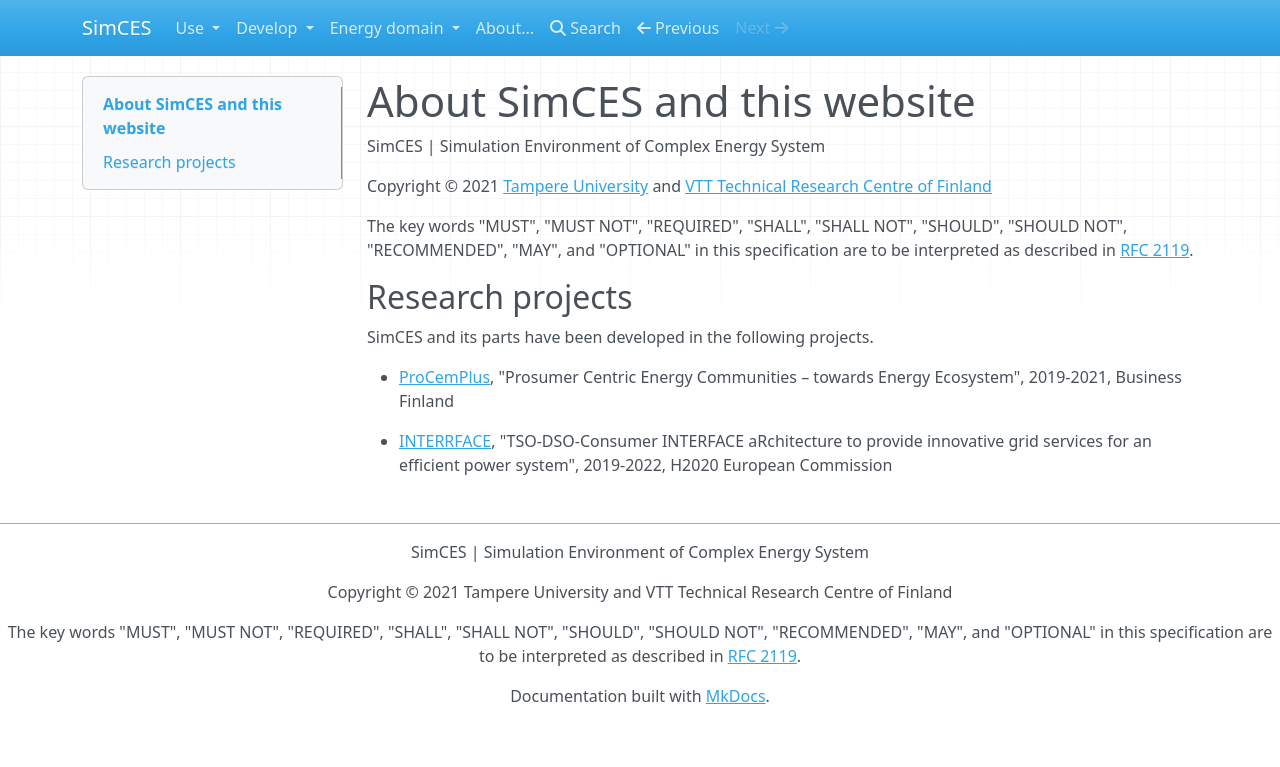
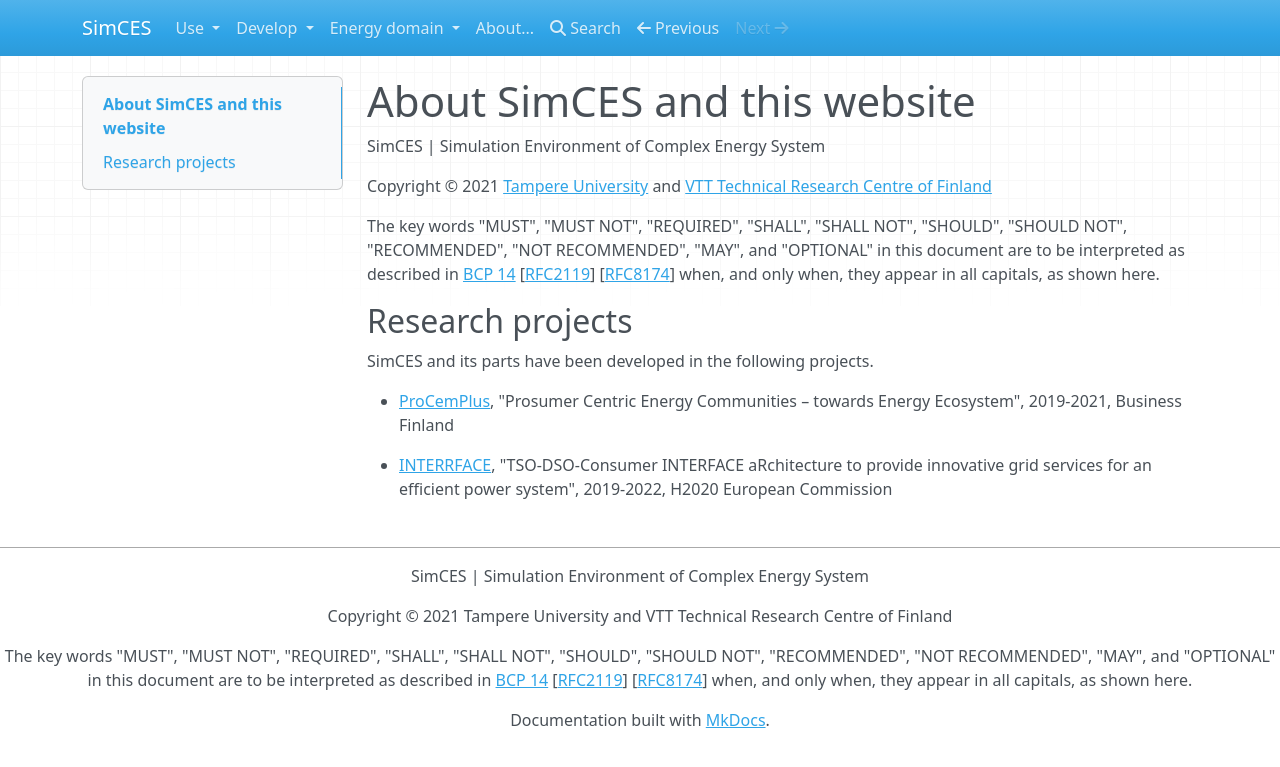
Before and after one commit to simcesplatform/simcesplatform.github.io, an MkDocs documentation site: the page built from markdown/about.md, in a window 1280 px wide. Shown: the top 767 px of the page. Built offline with MkDocs 1.6.1, drawn with Linux system fonts in a browser that asks for light colours; nearby versions of some CDN libraries; library files that are not in the unit come from our copies.

Commit message:
Re-arrange menu, update ref from RFC2119 to BCP 14

```diff
--- a/markdown/about.md
+++ b/markdown/about.md
@@ -4,7 +4,8 @@
 
 Copyright &copy; 2021 [Tampere University](https://tuni.fi) and [VTT Technical Research Centre of Finland](https://vtt.fi)
 
-The key words "MUST", "MUST NOT", "REQUIRED", "SHALL", "SHALL NOT", "SHOULD", "SHOULD NOT", "RECOMMENDED", "MAY", and "OPTIONAL" in this specification are to be interpreted as described in [RFC 2119](https://www.rfc-editor.org/rfc/rfc2119.html).
+The key words "MUST", "MUST NOT", "REQUIRED", "SHALL", "SHALL NOT", "SHOULD", "SHOULD NOT", "RECOMMENDED", "NOT RECOMMENDED", "MAY", and "OPTIONAL" in this document are to be interpreted as described in [BCP 14](https://datatracker.ietf.org/doc/html/bcp14) [[RFC2119](https://datatracker.ietf.org/doc/html/rfc2119)] [[RFC8174](https://datatracker.ietf.org/doc/html/rfc8174)] when, and only when, they appear in all capitals, as shown here.
+
 
 ## Research projects
 
--- a/mkdocs.yml
+++ b/mkdocs.yml
@@ -23,6 +23,17 @@
         - Basic concepts:
             - Time and synchronization with epochs: core_time.md
             - Platform-managed and externally managed components: core_cmp-mgmt.md
+            - Service-oriented architecture: core_soa.md
+        - How to develop:
+            - Creating new component: core_create-cmp.md
+            - Conventions of messaging: core_conv-msg.md
+            - Conventions of naming: core_conv-name.md
+            - Pseudocode reference: core_pseudocode.md
+            - Simulation Tools package:
+                - Simulation Tools package: core_sim-tools.md
+                - AbstractSimulationComponent: core_abstractsimulationcomponent.md
+            - Workflow of component in simulation: core_workflow-sim.md
+            - Workflow of start and end: core_workflow-start-end.md
         - Communication:
             - Topics, queues and exchanges: core_topics-queues-exchanges.md
             - Exchange, management: core_exchange-mgmt.md
@@ -43,17 +54,6 @@
             - Block - Quantity: core_block-quantity.md
             - Block - Quantity array: core_block-quantity-array.md
             - Block - Time series: core_block-time-series.md
-        - How to develop:
-            - Creating new component: core_create-cmp.md
-            - Conventions of messaging: core_conv-msg.md
-            - Conventions of naming: core_conv-name.md
-            - Pseudocode reference: core_pseudocode.md
-            - Service-oriented architecture: core_soa.md
-            - Simulation Tools package:
-                - Simulation Tools package: core_sim-tools.md
-                - AbstractSimulationComponent: core_abstractsimulationcomponent.md
-            - Workflow of component in simulation: core_workflow-sim.md
-            - Workflow of start and end: core_workflow-start-end.md
         - Platforms internals:
             - Logging system: core_logging-system.md
             - LogWriter: core_logwriter.md
--- a/overrides/base.html
+++ b/overrides/base.html
@@ -186,7 +186,7 @@
             {%- if config.copyright %}
                 <p>{{ config.copyright }}</p>
             {%- endif %}
-            <p>The key words "MUST", "MUST NOT", "REQUIRED", "SHALL", "SHALL NOT", "SHOULD", "SHOULD NOT", "RECOMMENDED", "MAY", and "OPTIONAL" in this specification are to be interpreted as described in <a href="https://www.rfc-editor.org/rfc/rfc2119.html">RFC 2119</a>.</p>
+            <p>The key words "MUST", "MUST NOT", "REQUIRED", "SHALL", "SHALL NOT", "SHOULD", "SHOULD NOT", "RECOMMENDED", "NOT RECOMMENDED", "MAY", and "OPTIONAL" in this document are to be interpreted as described in <a href="https://datatracker.ietf.org/doc/html/bcp14">BCP 14</a> [<a href="https://datatracker.ietf.org/doc/html/rfc2119">RFC2119</a>] [<a href="https://datatracker.ietf.org/doc/html/rfc8174">RFC8174</a>] when, and only when, they appear in all capitals, as shown here.</p>
             <p>{% trans mkdocs_link='<a href="https://www.mkdocs.org/">MkDocs</a>' %}Documentation built with {{ mkdocs_link }}.{% endtrans %}</p>
           {%- endblock %}
         </footer>
```
